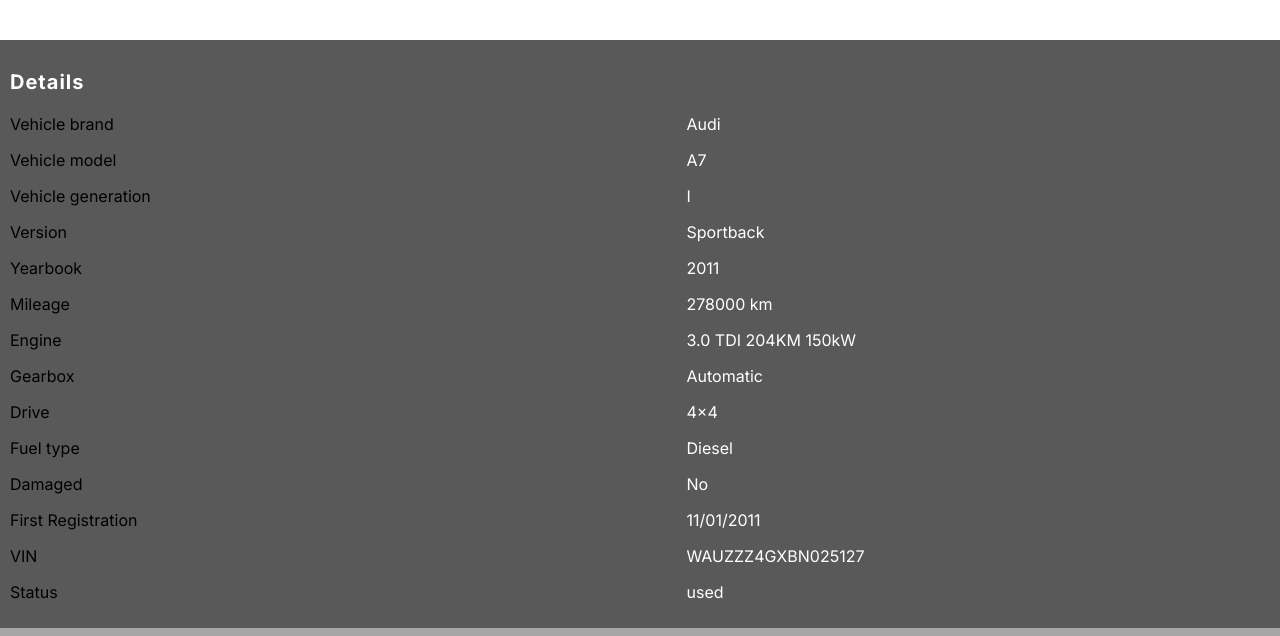
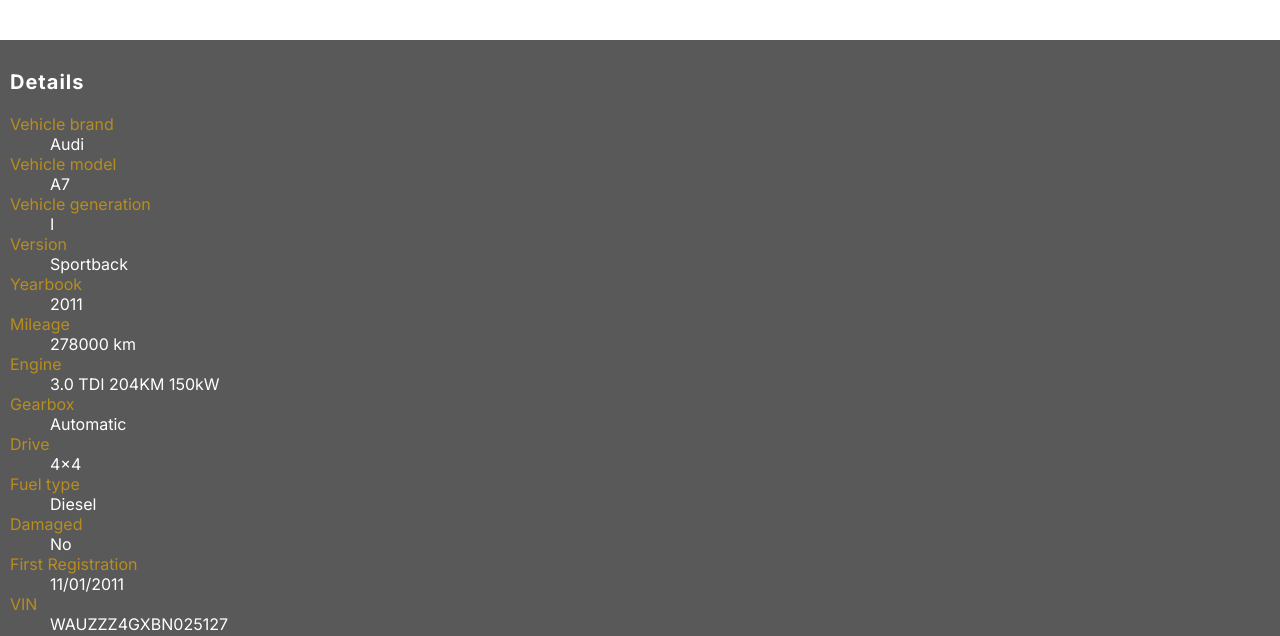
Before and after one commit to Pi0t3r/AutoHunt, a Next.js app: page /advert/1 in a window 1280 px wide. Shown: the part 315-951 px from the top of the page. Built offline with nearby package versions, Linux system fonts and the light colour scheme.

Commit message:
add file .env to .gitignore; change all p tag to dl,dt and dd in CarDetails.tsx;

```diff
--- a/components/CarDetails/CarDetails.module.css
+++ b/components/CarDetails/CarDetails.module.css
@@ -9,14 +9,9 @@
   font-size: 20px;
   letter-spacing: 1px;
 }
-  .infoCar p {
-    display: flex;
-    flex-direction: row;
-    justify-content: space-between;
-    margin-right: 30px;
+.infoCar dl dt {
+  color: #b78d20;
 }
-
-  .infoCar p span {
+.infoCar dl dd {
   color: white;
-    width: 45%;
 }
--- a/components/CarDetails/CarDetails.tsx
+++ b/components/CarDetails/CarDetails.tsx
@@ -1,53 +1,74 @@
 import React from "react";
 import styles from "./CarDetails.module.css";
 
-const CarDetails = ({ car }) => {
+interface iCarDetails {
+  car:
+    | {
+        brand: string;
+        model: string;
+        generation: string;
+        version: string;
+        productionYear: number;
+        mileage: number;
+        engine: string;
+        gearbox: string;
+        drive: string;
+        fuel: string;
+        isDamage: boolean;
+        registrationDate: string;
+        vin: string;
+        status: string;
+      }
+    | undefined;
+}
+
+const CarDetails = ({ car }: iCarDetails) => {
   return (
     <div className={styles.infoCar}>
       <p className={styles.title}>Details</p>
-      <p>
-        Vehicle brand <span>{car?.brand}</span>
-      </p>
-      <p>
-        Vehicle model <span>{car?.model}</span>
-      </p>
-      <p>
-        Vehicle generation <span>{car?.generation}</span>
-      </p>
-      <p>
-        Version <span>{car?.version}</span>
-      </p>
-      <p>
-        Yearbook <span>{car?.productionYear}</span>
-      </p>
-      <p>
-        Mileage <span>{car?.mileage} km</span>
-      </p>
-      <p>
-        Engine <span>{car?.engine}</span>
-      </p>
-      <p>
-        Gearbox <span>{car?.gearbox}</span>
-      </p>
-      <p>
-        Drive <span>{car?.drive}</span>
-      </p>
-      <p>
-        Fuel type <span>{car?.fuel}</span>
-      </p>
-      <p>
-        Damaged <span>{car?.isDamage ? "Yes" : "No"}</span>
-      </p>
+      <dl>
+        <dt>Vehicle brand</dt>
+        <dd>{car?.brand}</dd>
 
-      <p>
-        First Registration <span>{car?.registrationDate}</span>
-      </p>
-      <p>
-        VIN <span>{car?.vin}</span>
-      </p>
-      <p>
-        Status <span>{car?.status}</span>
-      </p>
+        <dt>Vehicle model</dt>
+        <dd>{car?.model}</dd>
+
+        <dt>Vehicle generation</dt>
+        <dd>{car?.generation}</dd>
+
+        <dt>Version</dt>
+        <dd>{car?.version}</dd>
+
+        <dt>Yearbook</dt>
+        <dd>{car?.productionYear}</dd>
+
+        <dt>Mileage</dt>
+        <dd>{car?.mileage} km</dd>
+
+        <dt>Engine</dt>
+        <dd>{car?.engine}</dd>
+
+        <dt>Gearbox</dt>
+        <dd>{car?.gearbox}</dd>
+
+        <dt>Drive</dt>
+        <dd>{car?.drive}</dd>
+
+        <dt>Fuel type</dt>
+        <dd>{car?.fuel}</dd>
+
+        <dt>Damaged</dt>
+        <dd>{car?.isDamage ? "Yes" : "No"}</dd>
+
+        <dt>First Registration</dt>
+        <dd>{car?.registrationDate}</dd>
+
+        <dt>VIN</dt>
+        <dd>{car?.vin}</dd>
+
+        <dt>Status</dt>
+        <dd>{car?.status}</dd>
+      </dl>
     </div>
   );
 };
--- a/components/Offers/Offers.tsx
+++ b/components/Offers/Offers.tsx
@@ -9,8 +9,7 @@
 import advert from "@/data/advertisement";
 import Image from "next/image";
 import { collection, getDocs } from "firebase/firestore";
-import { db } from "../../firebase";
-import AdvertCard from "@/components/advertCart";
+// import { db } from "../../firebase";
 
 type SelectOption = {
   value: string;
@@ -44,7 +43,6 @@
     SelectOption | undefined
   >(undefined);
   const [filteredAds, setFilteredAds] = useState(advert);
-  const [carAdvert, setCarAdvert] = useState([]);
   useEffect(() => {
     const getCarAdvert = async () => {
       const advertCollection = collection(db, "CarOffers");
@@ -53,7 +51,6 @@
         ...doc.data(),
         id: doc.id,
       }));
-      setCarAdvert(advert);
     };
     getCarAdvert();
   }, []);
--- a/next.config.js
+++ b/next.config.js
@@ -5,12 +5,6 @@
   },
   images: {
     domains: [
-      "bi.im-g.pl",
-      "www.audiklub.org",
-      "i.ebayimg.com",
-      "maxtondesign.pl",
-      "i.pinimg.com",
-      "i.wpimg.pl",
       "ireland.apollo.olxcdn.com"
     ],
   },
```
Also changed, not shown: 2 other files (tests, documents, lock files or other folders). Lines whose indentation alone changed are shown as unchanged.
